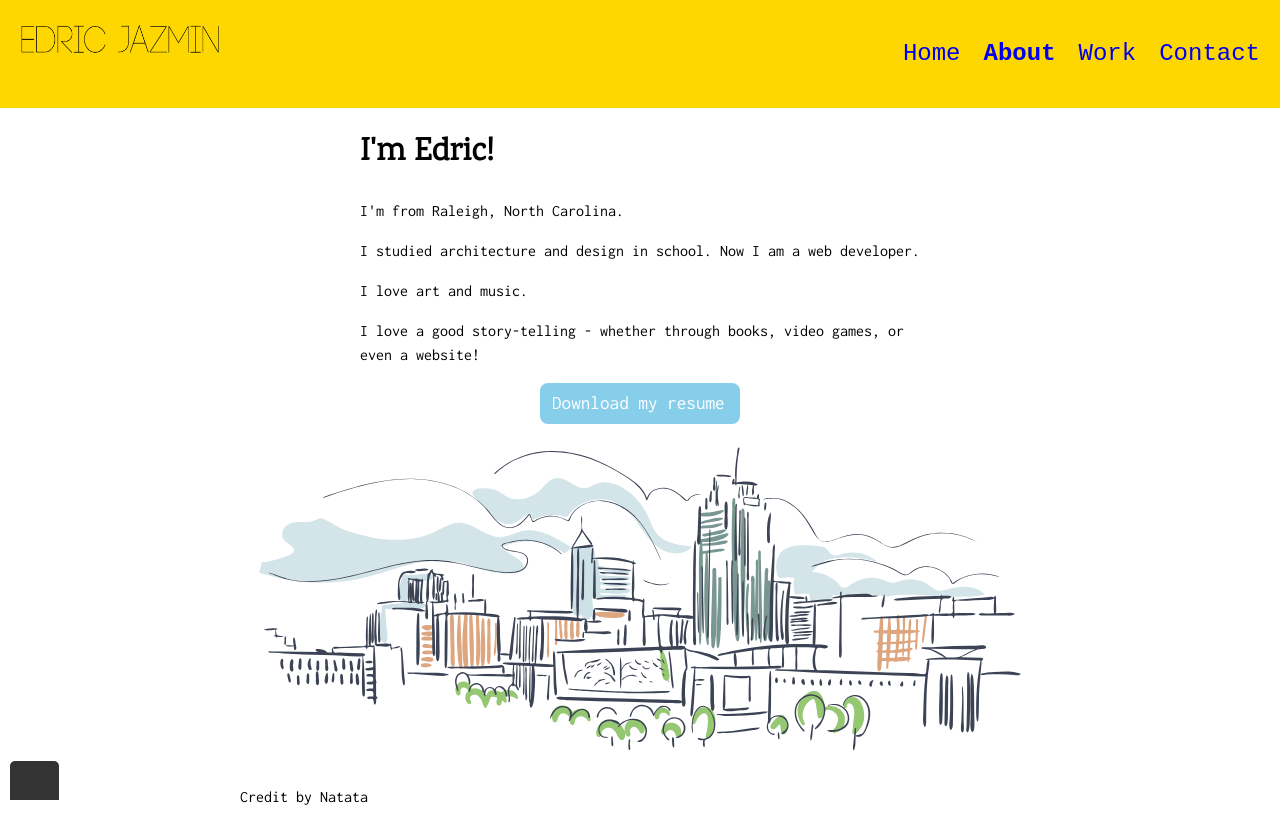
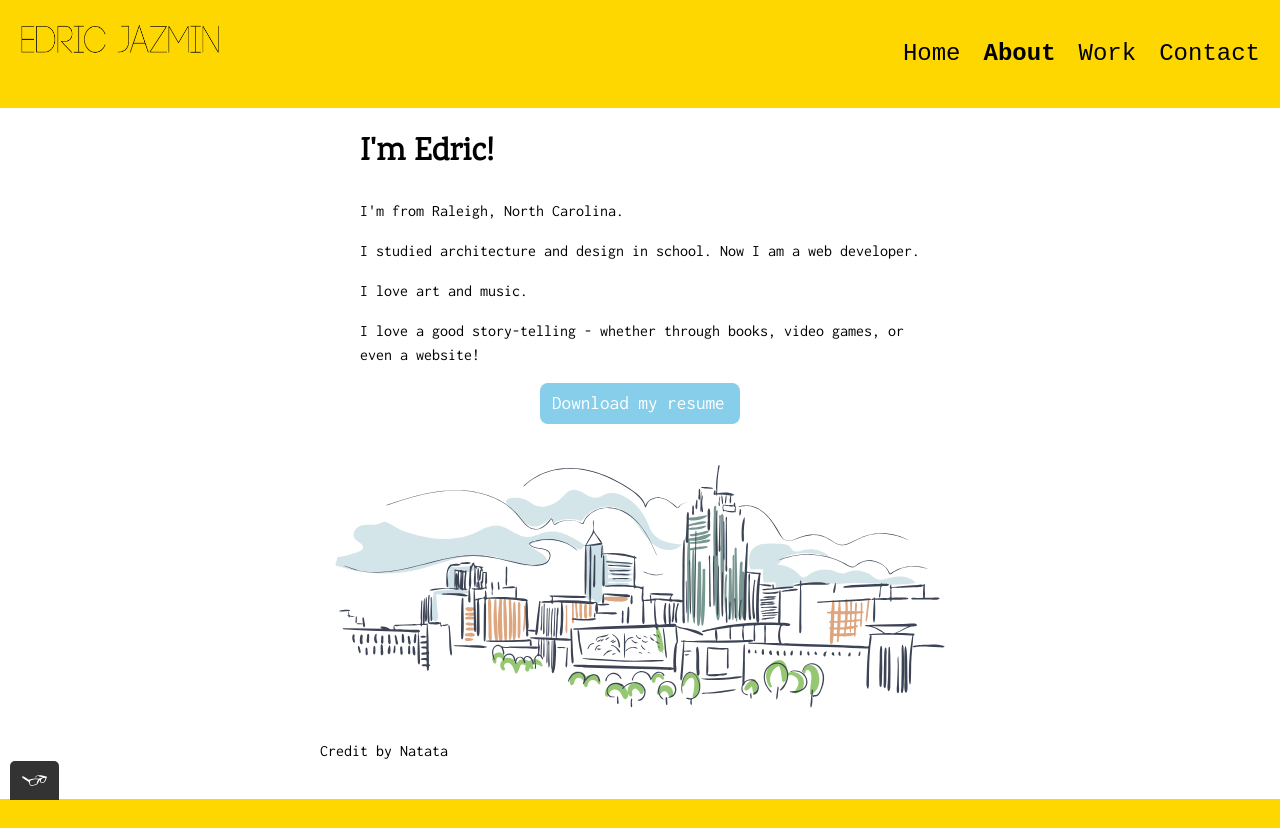
Before and after one commit to edricjazmin/portfolio-website, a plain HTML site: page about.html in a window 1280 px wide. Shown: the top 828 px of the page. Drawn offline with nearby package versions, Linux system fonts and the light colour scheme.

Commit message:
changes after cross-browser testing

```diff
--- a/css/style.css
+++ b/css/style.css
@@ -76,6 +76,7 @@ ul a {
   text-decoration: none;
   font-family: monospace;
   font-size: 24px;
+  color: var(--primary-text);
 }
 
 ul a:visited {
@@ -243,13 +244,10 @@ input.button {
 }
 
 #raleigh-skyline {
-  min-width: 100vh;
+  min-width: 50vw;
   margin: auto;
+  margin-top: 20px;
   margin-bottom: 20px;
-}
-
-#Layer_1 {
-  min-width: 300px;
 }
 
 @keyframes cloud-color-change {
--- a/css/style.production.css
+++ b/css/style.production.css
@@ -80,6 +80,7 @@ ul a {
   text-decoration: none;
   font-family: monospace;
   font-size: 24px;
+  color: black;
 }
 
 ul a:visited {
@@ -272,13 +273,10 @@ input.button {
 }
 
 #raleigh-skyline {
-  min-width: 100vh;
+  min-width: 50vw;
   margin: auto;
+  margin-top: 20px;
   margin-bottom: 20px;
-}
-
-#Layer_1 {
-  min-width: 300px;
 }
 
 @-webkit-keyframes cloud-color-change {
```
Also changed, not shown: comments/about_error.JPG (added), comments/contact_error.JPG (added), comments/cross-browser testing issues.txt (added), comments/css_error1.JPG (added), comments/css_error2.JPG (added), comments/index_error.JPG (added), comments/linter-list.JPG (added), comments/linter-list.txt (added), comments/work_error.JPG (added), 1 other file.
